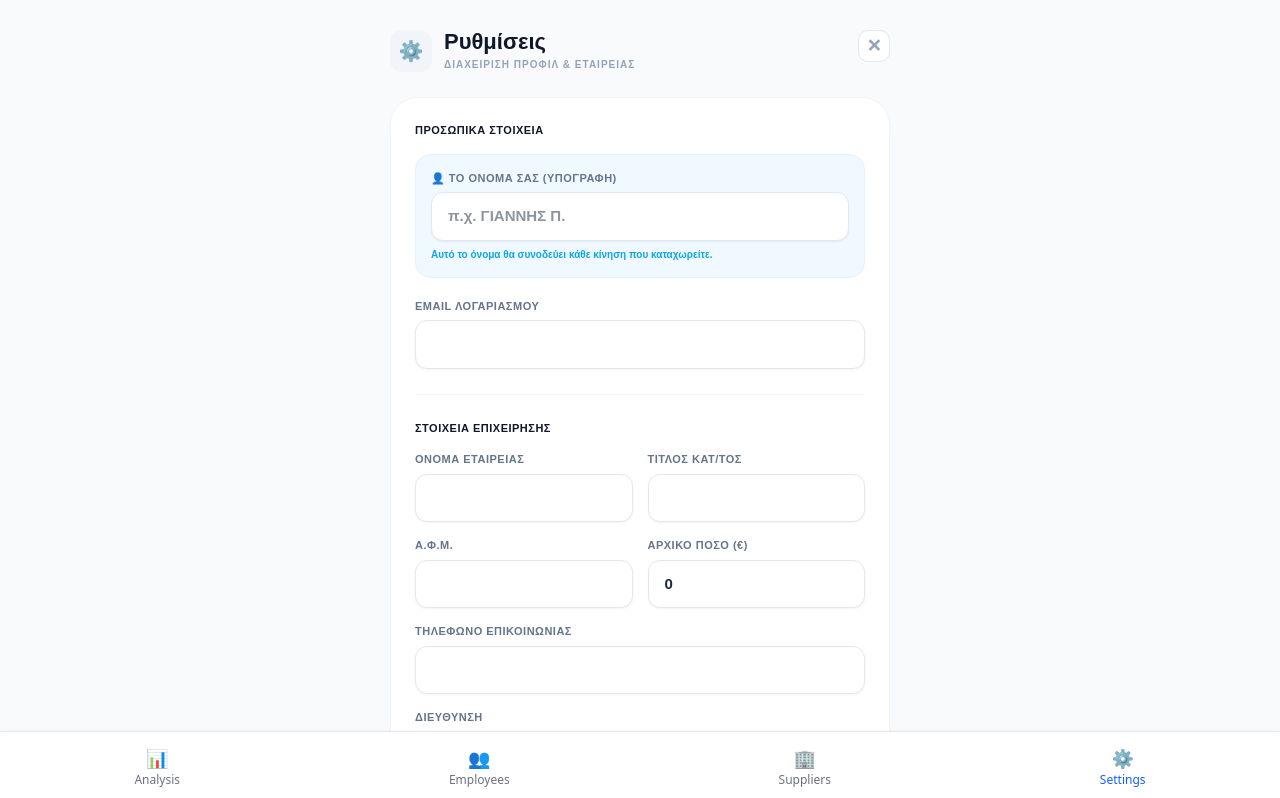
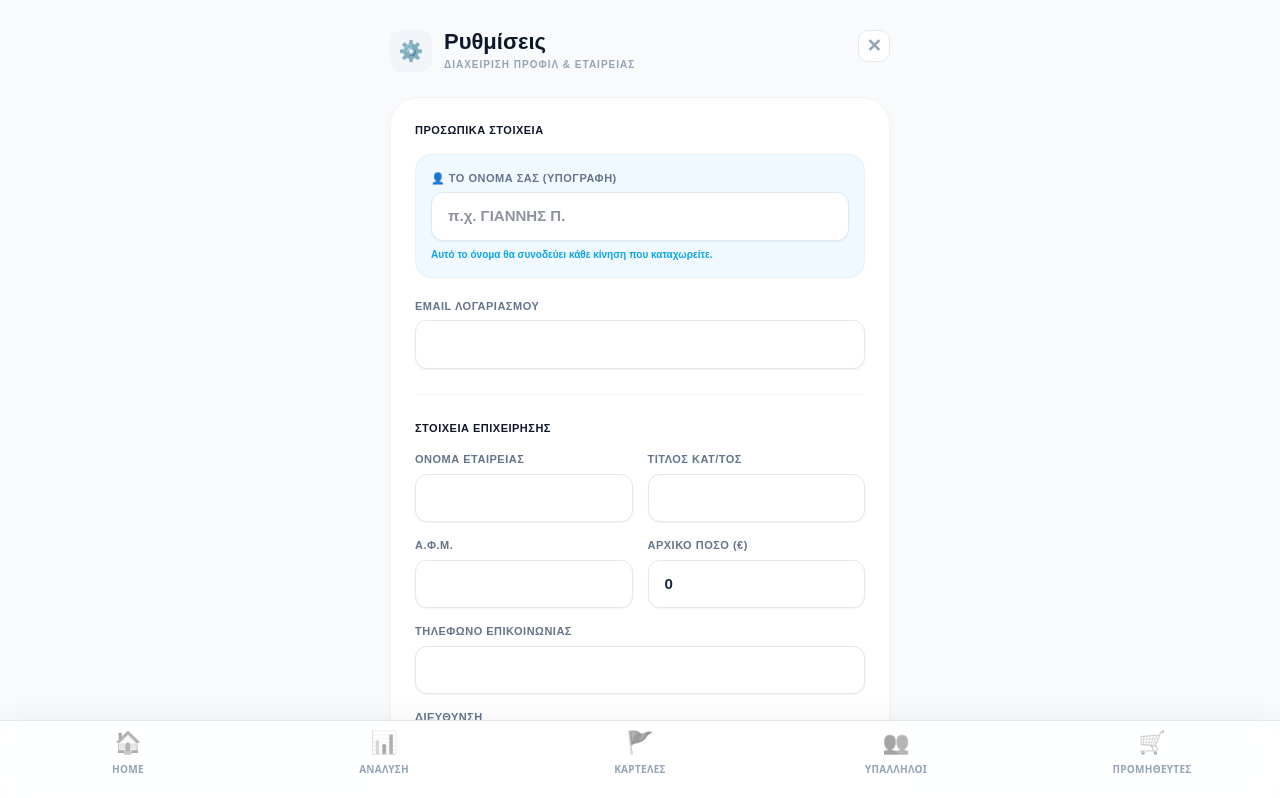
Before and after one commit to tsigris/cosy-management, a Next.js app: page /settings in a window 1280 px wide. Shown: the top 798 px of the page. Built offline with nearby package versions, Linux system fonts and the light colour scheme.

Commit message:
Update BottomNav.tsx

```diff
--- a/src/components/BottomNav.tsx
+++ b/src/components/BottomNav.tsx
@@ -1,31 +1,89 @@
+'use client'
+
 import React from 'react';
 import Link from 'next/link';
 import { usePathname } from 'next/navigation';
 
 const navItems = [
-  { href: '/analysis', label: 'Analysis', icon: '📊' },
-  { href: '/employees', label: 'Employees', icon: '👥' },
-  { href: '/suppliers', label: 'Suppliers', icon: '🏢' },
-  { href: '/settings', label: 'Settings', icon: '⚙️' },
+  { label: 'Home', icon: '🏠', path: '/' },
+  { label: 'Ανάλυση', icon: '📊', path: '/analysis' },
+  { label: 'Καρτέλες', icon: '🚩', path: '/suppliers-balance' },
+  { label: 'Υπάλληλοι', icon: '👥', path: '/employees' },
+  { label: 'Προμηθευτές', icon: '🛒', path: '/suppliers' },
 ];
 
 export default function BottomNav() {
   const pathname = usePathname();
 
   return (
-    <nav className="fixed bottom-0 left-0 right-0 bg-white border-t border-gray-200 shadow z-50 flex justify-around py-2">
-      {navItems.map((item) => (
-        <Link
-          key={item.href}
-          href={item.href}
-          className={`flex flex-col items-center text-xs px-2 py-1 transition-colors duration-150 ${
-            pathname === item.href ? 'text-blue-600' : 'text-gray-500'
-          }`}
-        >
-          <span className="text-lg">{item.icon}</span>
-          <span>{item.label}</span>
-        </Link>
-      ))}
+    <nav style={navWrapper}>
+      {navItems.map((item) => {
+        const isActive = pathname === item.path;
+        return (
+          <Link key={item.path} href={item.path} style={navLink}>
+            <span style={{
+              fontSize: '22px',
+              filter: isActive ? 'grayscale(0)' : 'grayscale(1)',
+              opacity: isActive ? 1 : 0.6,
+              transform: isActive ? 'scale(1.15)' : 'scale(1)',
+              transition: 'all 0.25s cubic-bezier(0.4, 0, 0.2, 1)',
+              marginBottom: '4px'
+            }}>
+              {item.icon}
+            </span>
+            <span style={{
+              fontSize: '10px',
+              fontWeight: '800',
+              color: isActive ? '#1e293b' : '#94a3b8',
+              transition: 'color 0.2s ease',
+              textTransform: 'uppercase',
+              letterSpacing: '0.3px'
+            }}>
+              {item.label}
+            </span>
+            {isActive && <div style={activeIndicator} />}
+          </Link>
+        );
+      })}
     </nav>
   );
 }
+
+// --- STYLES ---
+const navWrapper: React.CSSProperties = {
+  position: 'fixed',
+  bottom: 0,
+  left: 0,
+  right: 0,
+  height: '80px',
+  backgroundColor: 'rgba(255, 255, 255, 0.85)',
+  backdropFilter: 'blur(15px)',
+  WebkitBackdropFilter: 'blur(15px)', // Για υποστήριξη iOS Safari
+  borderTop: '1px solid #e2e8f0',
+  display: 'flex',
+  justifyContent: 'space-around',
+  alignItems: 'center',
+  paddingBottom: '20px', // Χώρος για το Home Indicator του iPhone (Safe Area)
+  zIndex: 1000,
+  boxShadow: '0 -5px 25px rgba(0,0,0,0.04)',
+};
+
+const navLink: React.CSSProperties = {
+  display: 'flex',
+  flexDirection: 'column',
+  alignItems: 'center',
+  textDecoration: 'none',
+  position: 'relative',
+  flex: 1,
+  height: '100%',
+  justifyContent: 'center',
+};
+
+const activeIndicator: React.CSSProperties = {
+  position: 'absolute',
+  bottom: '12px',
+  width: '5px',
+  height: '5px',
+  backgroundColor: '#1e293b',
+  borderRadius: '50%',
+};
```
